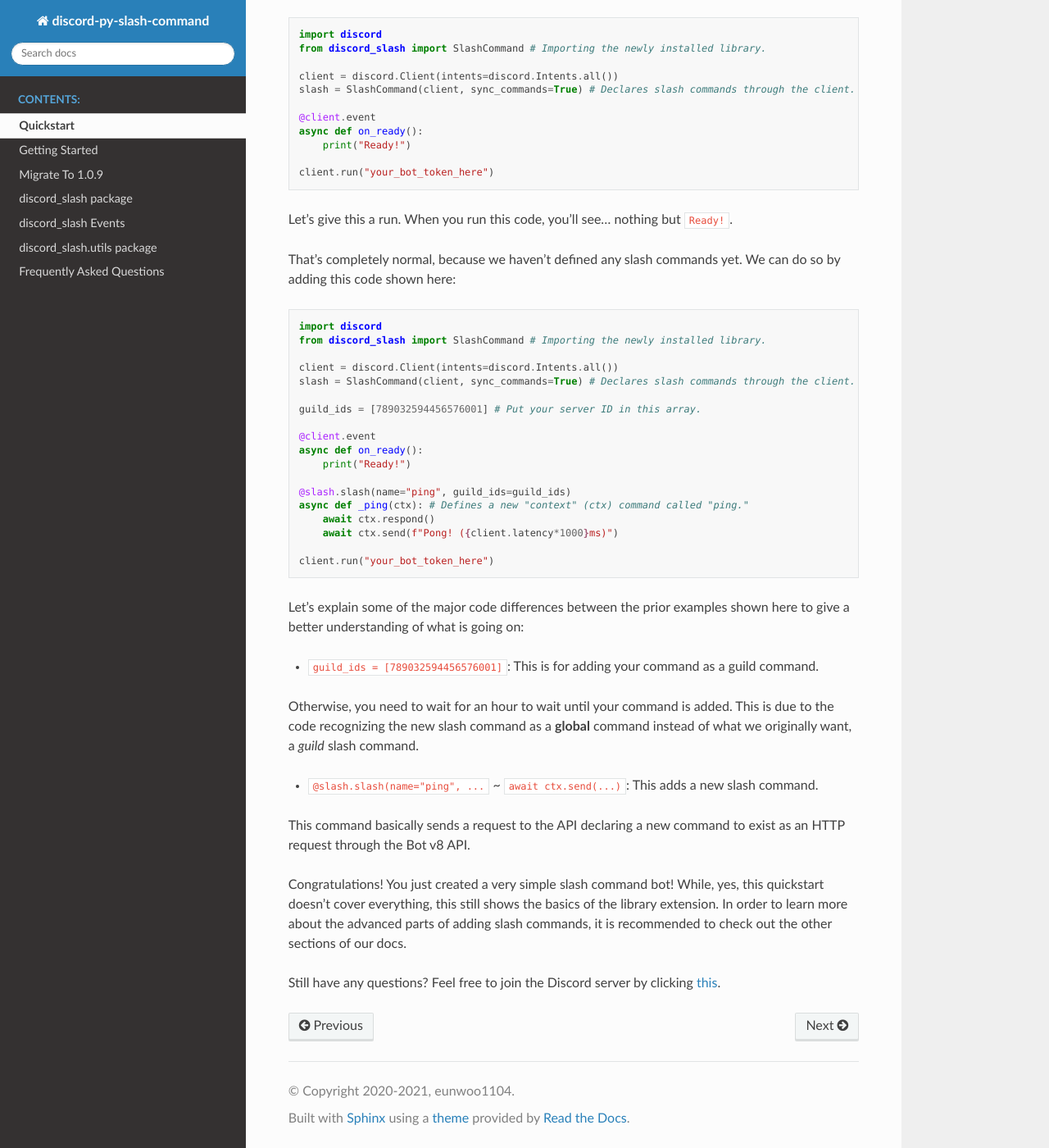
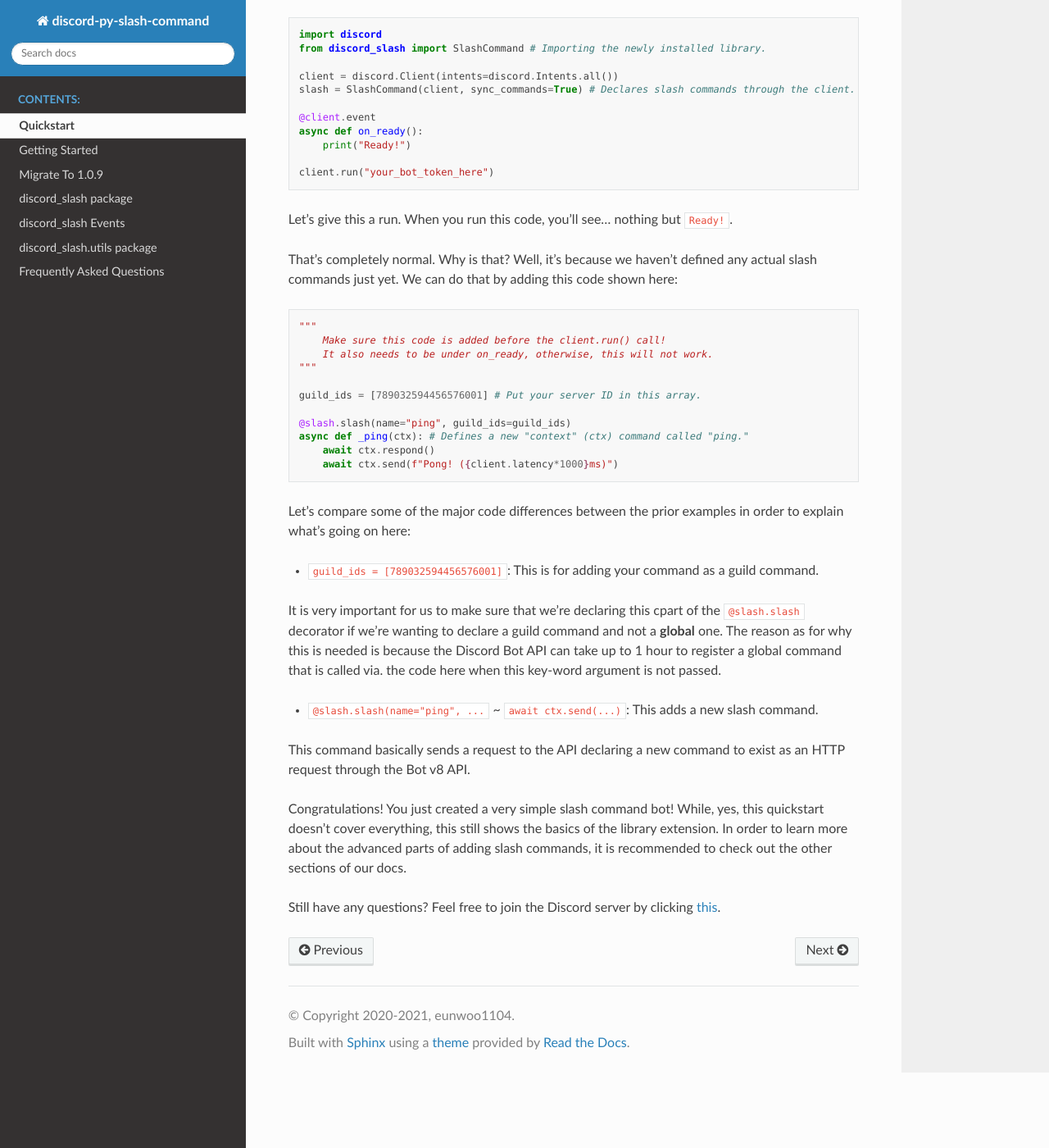
Before and after one commit to interactions-py/interactions.py, a Sphinx documentation site: the page built from docs/quickstart.rst, in a window 1280 px wide and 1400 px high, scrolled down 748 px. Shown: the whole window at 82% size. Built offline with Sphinx 7.4.7 and the Read the Docs theme 2.0.0, drawn with Linux system fonts in a browser that asks for light colours.

Commit message:
Clarification
There were a few grammatical errors and inconsistencies that I wanted to clear up here.

```diff
--- a/docs/quickstart.rst
+++ b/docs/quickstart.rst
@@ -38,38 +38,32 @@ For this example, ``main.py`` will be used.
 
 Let's give this a run. When you run this code, you'll see... nothing but ``Ready!``.
 
-That's completely normal, because we haven't defined any slash commands yet.
-We can do so by adding this code shown here:
+That's completely normal. Why is that? Well, it's because we haven't defined any actual
+slash commands just yet. We can do that by adding this code shown here:
 
 .. code-block:: python
 
-    import discord
-    from discord_slash import SlashCommand # Importing the newly installed library.
-
-    client = discord.Client(intents=discord.Intents.all())
-    slash = SlashCommand(client, sync_commands=True) # Declares slash commands through the client.
+    """
+        Make sure this code is added before the client.run() call!
+        It also needs to be under on_ready, otherwise, this will not work.
+    """
 
     guild_ids = [789032594456576001] # Put your server ID in this array.
-
-    @client.event
-    async def on_ready():
-        print("Ready!")
 
     @slash.slash(name="ping", guild_ids=guild_ids)
     async def _ping(ctx): # Defines a new "context" (ctx) command called "ping."
         await ctx.respond()
         await ctx.send(f"Pong! ({client.latency*1000}ms)")
 
-    client.run("your_bot_token_here")
-
-Let's explain some of the major code differences between the prior examples shown
-here to give a better understanding of what is going on:
+Let's compare some of the major code differences between the prior examples in order
+to explain what's going on here:
 
 - ``guild_ids = [789032594456576001]``: This is for adding your command as a guild command.
 
-Otherwise, you need to wait for an hour to wait until your command is added. This is due
-to the code recognizing the new slash command as a **global** command instead of what we
-originally want, a *guild* slash command.
+It is very important for us to make sure that we're declaring this cpart of the ``@slash.slash``
+decorator if we're wanting to declare a guild command and not a **global** one. The reason as for
+why this is needed is because the Discord Bot API can take up to 1 hour to register a global
+command that is called via. the code here when this key-word argument is not passed.
 
 - ``@slash.slash(name="ping", ...`` ~ ``await ctx.send(...)``: This adds a new slash command.
 
```
Also changed, not shown: other parts of docs/quickstart.rst (+1 -1 lines).
